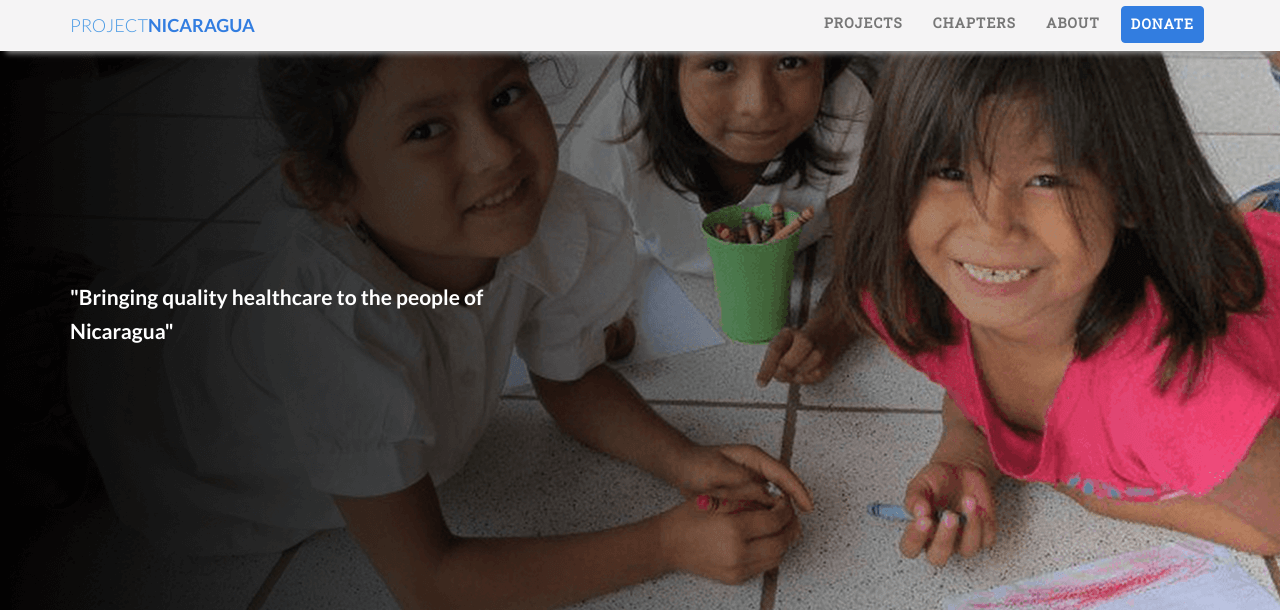
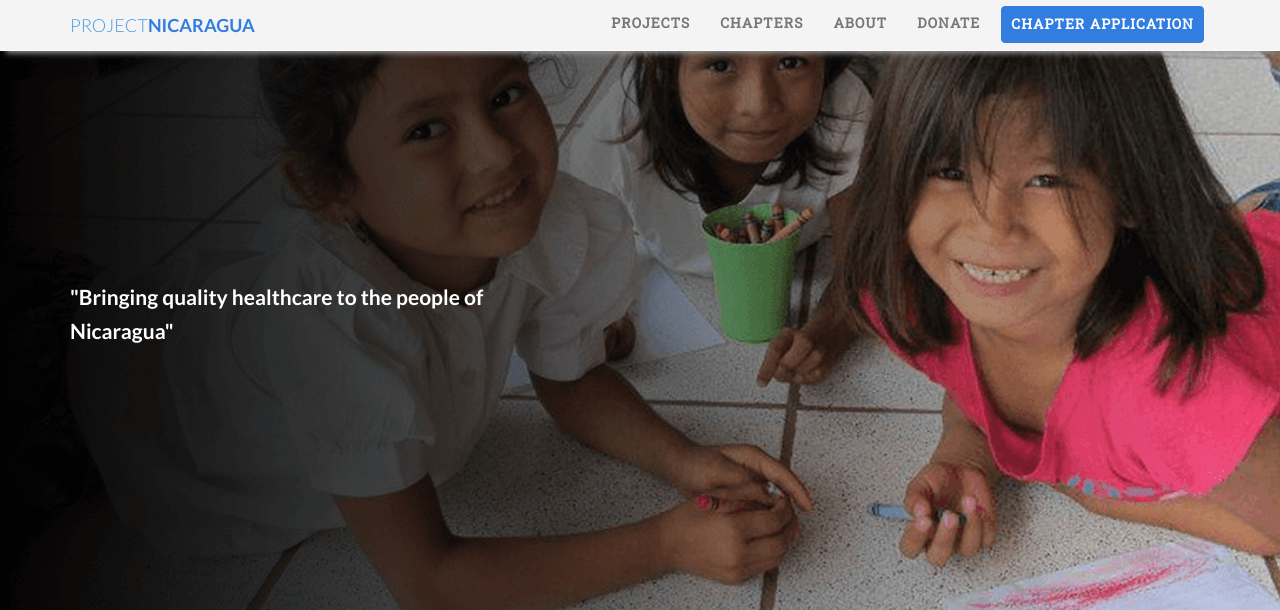
Before and after one commit to asinghal17/projectnic, a Flask app: page /projects in a window 1280 px wide. Shown: the top 610 px of the page. Run offline with Flask 2, Linux system fonts and the light colour scheme; parts of the project's set-up code (start-up, migrations or seed data) failed here and were passed over; some libraries are stand-ins or nearby versions.

Commit message:
Adding chapter app CTA

```diff
--- a/templates/about.html
+++ b/templates/about.html
@@ -24,7 +24,7 @@
             <div class="col-md-12">
                 <h3 style="color:#5d5d5d">Our Mission</h3>
                 <br>
-                <p style="color:#5d5d5d"><strong>Bringing quality healthcare to the people of Nicaragua.</strong></p>
+                <p style="color:#5d5d5d"><strong>To advance the right to a healthy and productive life by addressing health related disparities in and alongside Nicaragua's poor.</strong></p>
                 <br>
                 <h3 style="color:#5d5d5d">About Us</h3>
                 <br>
--- a/templates/skeleton.html
+++ b/templates/skeleton.html
@@ -76,7 +76,10 @@
                         <a href="{{ url_for('about') }}"><h5>About</h5></a>
                     </li>
                     <li>
-                        <a class="btn btn-default btn-sm btn-navbar" href="{{ url_for('donate') }}"><h5>DONATE</h5></a>
+                        <a href="{{ url_for('donate') }}"><h5>DONATE</h5></a>
+                    </li>
+                    <li>
+                        <a class="btn btn-default btn-sm btn-navbar" href="https://tinyurl.com/projectnicguide"><h5>Chapter Application</h5></a>
                     </li>
                 </ul>
             </div>
@@ -125,7 +128,8 @@
                 </div>
                 <div class="col-sm-3">
                     <h5 align="middle"><a href="donate"><strong>Donate</strong></a></h5>
-                    <h5 align="middle"><a href="mailto:projectnic@gmail.com"><strong>Contact</strong></a></h5><br>
+                    <h5 align="middle"><a href="mailto:projectnic@gmail.com"><strong>Contact</strong></a></h5>
+                    <h5 align="middle"><a href="https://tinyurl.com/projectnicguide"><strong>Chapter Application</strong></a></h5><br>
                 </div>
                 <div class="col-sm-3 text-center">
                     <br>
```
